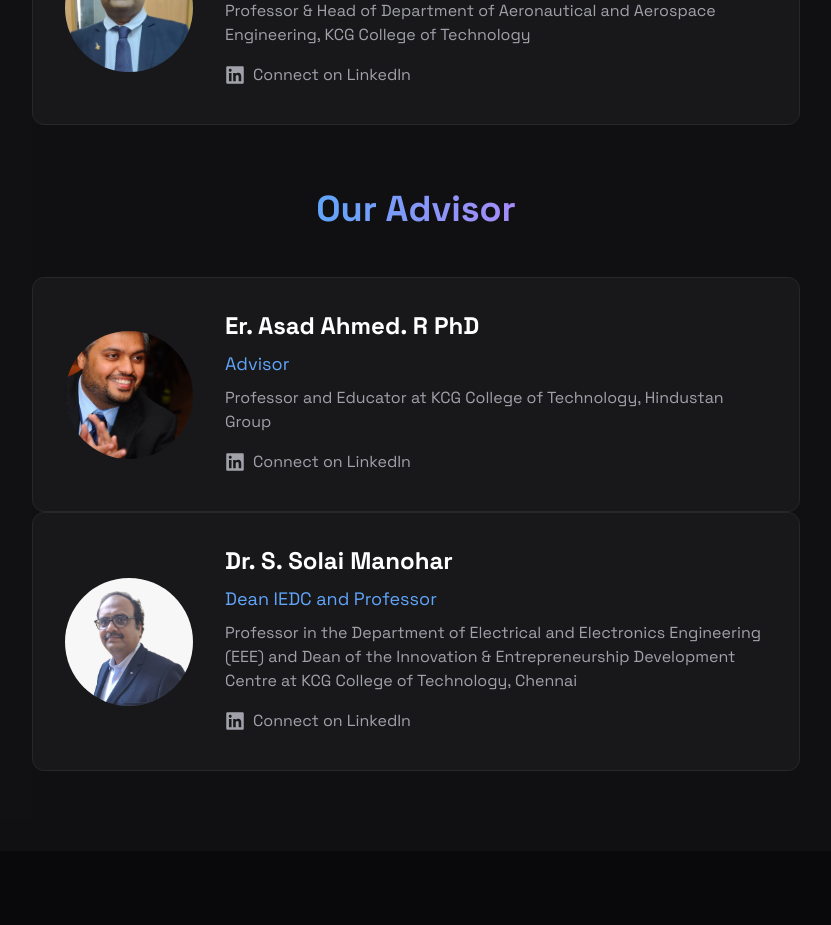
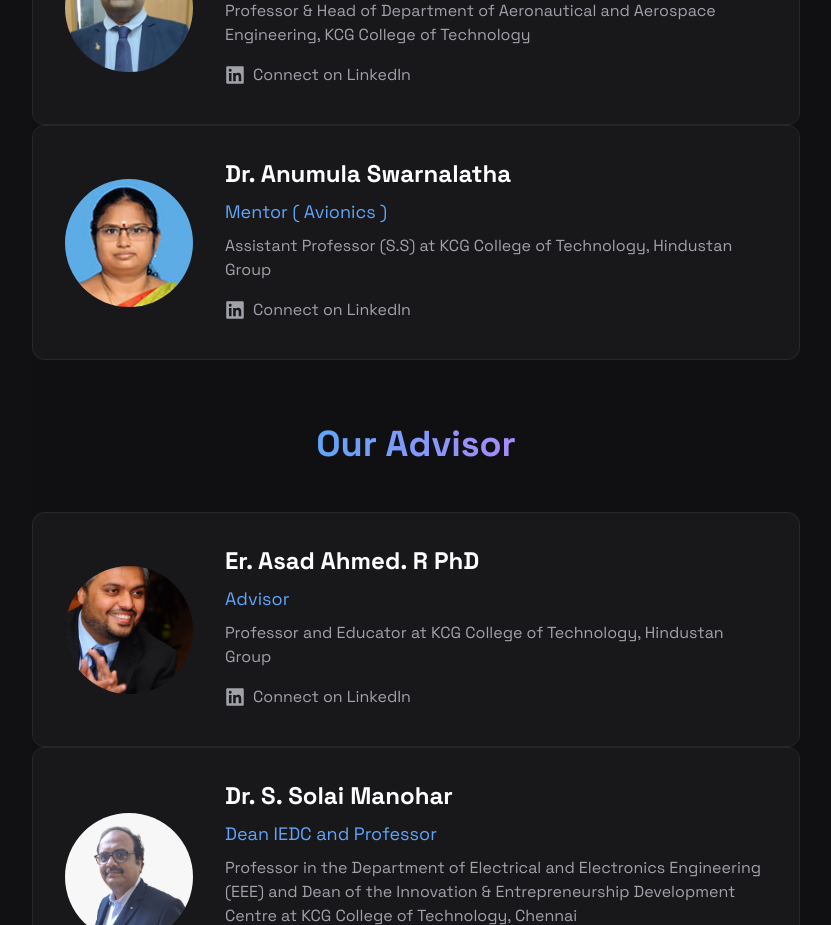
Before and after one commit to Vijayaraj-Anbalagan/dat2, a Next.js app: page /team in a window 1280 px wide. Shown: the part 960-1885 px from the top of the page, without its empty margins (224-1055 px from the left). Built offline with nearby package versions, Linux system fonts and the light colour scheme.

Commit message:
added mentor

```diff
--- a/src/app/team/page.tsx
+++ b/src/app/team/page.tsx
@@ -14,6 +14,12 @@ const TeamsPage = () => {
       position: "Professor & Head of Department of Aeronautical and Aerospace Engineering, KCG College of Technology",
       linkedin: "https://www.linkedin.com/in/dr-vijayraja-kvijayraja-2627ba2a/",
       image: "/team/vijayaraja.png"
+    },{
+      name: "Dr. Anumula Swarnalatha",
+      role: "Mentor ( Avionics )",
+      position: "Assistant Professor (S.S) at KCG College of Technology, Hindustan Group",
+      linkedin:"https://www.linkedin.com/in/dr-sanagavarapu-swarnalatha-a067171a/",
+      image: "/team/swarnalatha.jpg"
     }
   ];
 
```
Also changed, not shown: public/team/swarnalatha.jpg (added).
